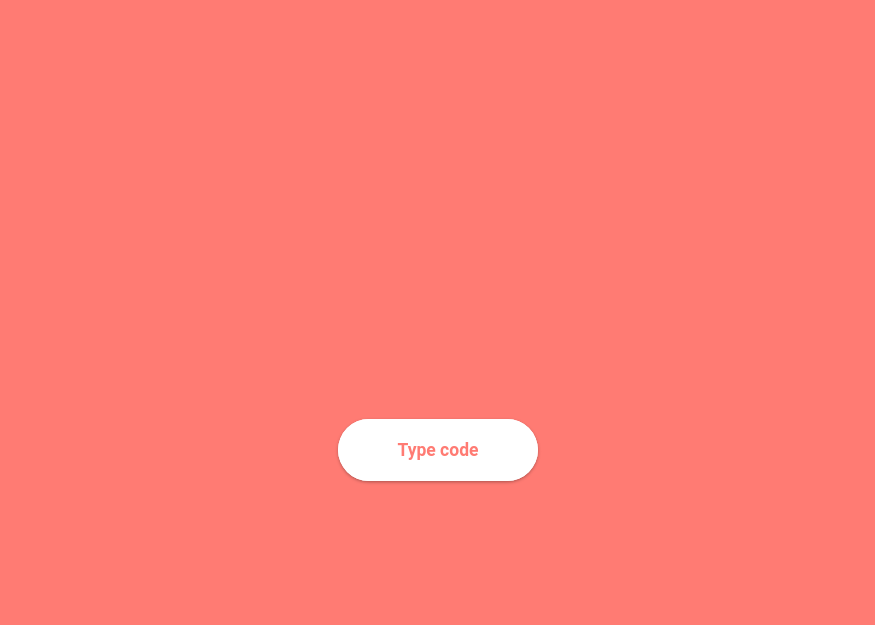
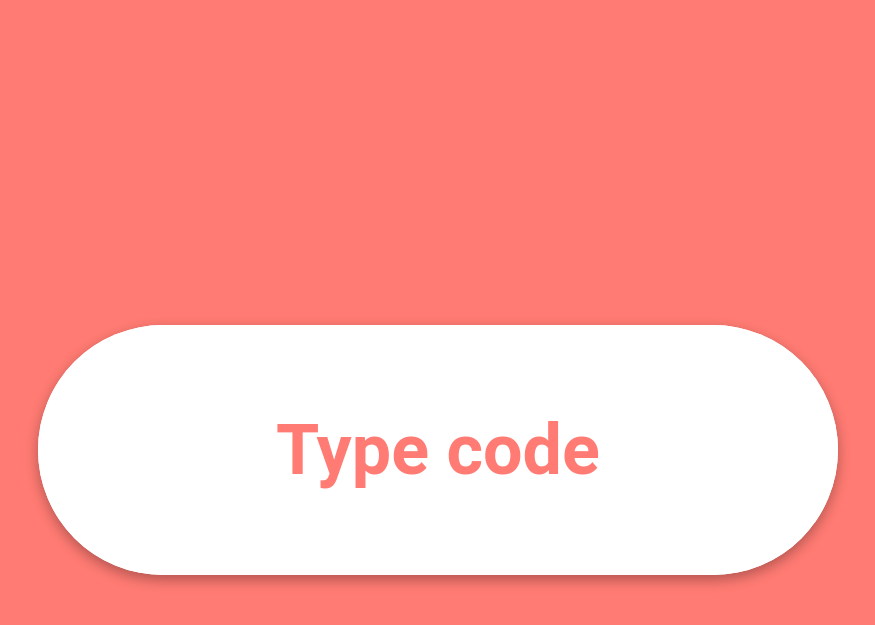
Before and after one commit to gompanghee/gompanghee.github.io, a Jekyll site: the page built from hub.html, in a window 1280 px wide. Shown: the top 625 px of the page, without its empty margins (202-1077 px from the left). Built offline with Jekyll 4.4.1, drawn with Linux system fonts in a browser that asks for light colours.

Commit message:
Update hub.html

```diff
--- a/hub.html
+++ b/hub.html
@@ -44,6 +44,7 @@
  .c-formContainer {
 	 position: relative;
 	 font-weight: 700;
+     font-size: 4em;
 }
  .c-form, .c-form__toggle {
 	 position: absolute;
@@ -132,9 +133,9 @@
     <input class="c-checkbox" type="checkbox" id="checkbox">
     <div class="c-formContainer">
       <form class="c-form" action="">
-        <input class="c-form__input" placeholder="Code" type="text" required="">
-        <label class="c-form__buttonLabel" for="checkbox">
-          <button class="c-form__button" type="button" onclick="window.location.href='https://asq.kr/'+document.getElementById('code').value.replace(' ', '').toLowerCase()">Submit</button>
+        <input class="c-form__input" placeholder="Code" type="text" required="" id="code">
+        <label class="c-form__buttonLabel" for="checkbox" onclick="window.location.href='https://asq.kr/'+document.getElementById('code').value.replace(' ', '').toLowerCase()">
+          <button class="c-form__button" type="button">Submit</button>
         </label>
         <label class="c-form__toggle" for="checkbox" data-title="Type code"></label>
       </form>
```
